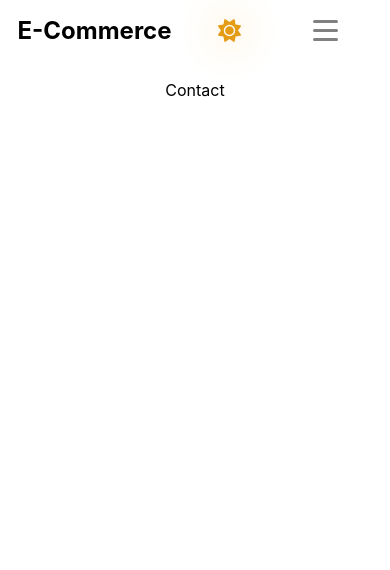
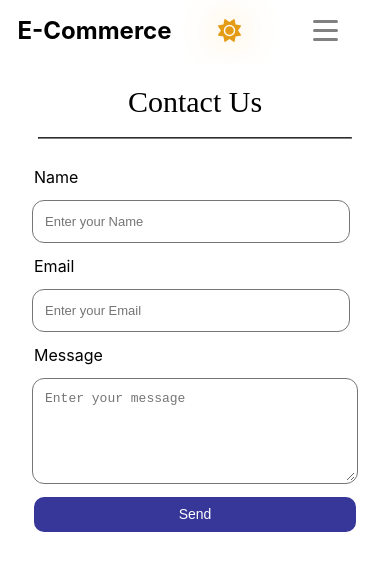
Before and after one commit to DhanekulaYaswanth/e-commerce, a React (Create React App) app: page /e-commerce/contact in a window 390 px wide. Shown: the top 570 px of the page. Built offline with nearby package versions, Linux system fonts and the light colour scheme.

Commit message:
added Contact form

```diff
--- a/src/App.css
+++ b/src/App.css
@@ -2,3 +2,8 @@
   text-align: center;
   height: 100vh;
 }
+
+
+::-webkit-scrollbar {
+  display: none;
+}
--- a/src/App.js
+++ b/src/App.js
@@ -19,13 +19,13 @@ function App() {
       <BrowserRouter basename="/e-commerce">
         <Routes>
           <Route path='/' element={<Menu theme={theme} settheme={settheme}/>}>
-            <Route index path='/' element={<Home/>}/>
-            <Route path='/Products' element={<Products/>}/>
-            <Route path='/about' element={<About/>}/>
-            <Route path='/contact' element={<Contact/>}/>
-            <Route path='/login' element={<Login/>}/>
-            <Route path='/register' element={<Register/>}/>
-            <Route path='/cart' element={<Cart/>}/>
+            <Route index path='/' element={<Home theme={theme} settheme={settheme}/>}/>
+            <Route path='/Products' element={<Products theme={theme} settheme={settheme}/>}/>
+            <Route path='/about' element={<About theme={theme} settheme={settheme}/>}/>
+            <Route path='/contact' element={<Contact theme={theme} settheme={settheme}/>}/>
+            <Route path='/login' element={<Login theme={theme} settheme={settheme}/>}/>
+            <Route path='/register' element={<Register theme={theme} settheme={settheme}/>}/>
+            <Route path='/cart' element={<Cart theme={theme} settheme={settheme}/>}/>
           </Route>
         </Routes>
       </BrowserRouter>
--- a/src/Components/Contact/Contact.css
+++ b/src/Components/Contact/Contact.css
@@ -0,0 +1,238 @@
+.ContactContainer{
+    height: 100%;
+    width: 100%;
+    display: flex;
+    flex-direction: column;
+    align-items: center;
+}
+
+
+.Contacttitle{
+    font-size: 50px;
+    font-family:cursive;
+    font-weight: 500;
+}
+
+hr{
+    width: 80%;
+    border-color: gray;
+}
+
+
+.contactform{
+    margin-top: 50px;
+    display: flex;
+    flex-direction: column;
+    gap: 30px;
+}
+
+.input,.darkinput{
+    display: flex;
+    flex-direction: column;
+    align-items: flex-start;
+    gap: 20px;
+}
+
+
+.input>label{
+    font-size: 26px;
+}
+
+
+.input>[type='text'],.input>[type='email']{
+    width: 600px;
+    height: 50px;
+    font-size: 20px;
+    border-radius: 10px;
+    padding-left: 10px;
+    transition: .4s;
+    outline: 1px solid rgb(118, 118, 118);
+    outline-offset: 1px;
+    border: 1px solid transparent;
+    background-color: transparent;
+}
+
+
+.input>textarea{
+    width: 600px;
+    min-width: 600px;
+    max-width: 600px;
+    height: 100px;
+    max-height: 100px;
+    min-height: 100px;
+    border-radius: 10px;
+    font-size: 20px;
+    padding: 10px;
+    transition: .4s;
+    outline: 1px solid rgb(118, 118, 118);
+    outline-offset: 1px;
+    border: 1px solid transparent;
+    background-color: transparent;
+}
+
+
+.contactsend{
+    width: 100%;
+    height: 50px;
+    border-radius: 10px;
+    cursor: pointer;
+    font-size: 23px;
+    color: #fff;
+    font-weight: 500;
+    background-color: rgb(55, 55, 154);
+    border: 1px solid transparent;
+    transition: .4s;
+}
+
+
+.contactsend:hover{
+    background-color: black;
+    border: 1px solid white;
+}
+
+
+
+.input>[type='text']:focus,.input>[type='email']:focus,.input>textarea:focus{
+    outline-offset: 10px;
+    outline-color: transparent;
+    border: 1px solid black;
+}
+
+
+.darkinput>[type='text'],.darkinput>[type='email'],.darkinput>textarea{
+    color: #fff;
+}
+
+
+.darkinput>[type='text']:focus,.darkinput>[type='email']:focus,.darkinput>textarea:focus{
+    border: 1px solid #fff;
+}
+
+
+
+@media (max-width:800px) {
+    .Contacttitle{
+        font-size: 40px;
+        margin-bottom: 10px;
+    }
+    .input>[type='text'],.input>[type='email']{
+        width: 500px;
+    }
+    .input>textarea{
+        width: 500px;
+        min-width: 500px;
+        max-width: 500px;
+    }
+
+}
+
+@media (max-width:600px) {
+    .Contacttitle{
+        font-size: 35px;
+        margin-bottom: 10px;
+    }
+
+    .input>[type='text'],.input>[type='email']{
+        width: 500px;
+    }
+    .input>textarea{
+        width: 490px;
+        min-width: 490px;
+        max-width: 490px;
+    }
+
+}
+
+
+
+
+@media (max-width:550px) {
+    .Contacttitle{
+        font-size: 30px;
+        margin-bottom: 10px;
+    }
+
+
+    .contactform{
+        margin-top: 20px;
+        gap: 15px;
+    }
+
+    .input{
+        gap: 15px;
+    }
+
+    .input>label{
+        font-size: 16px;
+    }
+
+
+    .input>[type='text'],.input>[type='email']{
+        width: 300px;
+        height: 35px;
+        font-size: 13px;
+    }
+
+
+    .input>textarea{
+        font-size: 13px;
+        width: 300px;
+        min-width: 300px;
+        max-width: 300px;
+        height: 80px;
+        min-height: 80px;
+        max-height: 80px;
+    }
+
+    .contactsend{
+        font-size: 14px;
+        height: 35px;
+    }
+}
+
+
+
+@media (max-width:350px) {
+    .Contacttitle{
+        font-size: 26px;
+        margin-bottom: 10px;
+    }
+
+
+    .contactform{
+        margin-top: 20px;
+        gap: 15px;
+    }
+
+    .input{
+        gap: 10px;
+    }
+
+    .input>label{
+        font-size: 12px;
+    }
+
+
+    .input>[type='text'],.input>[type='email']{
+        width: 200px;
+        height: 30px;
+        border-radius: 5px;
+        font-size: 10px;
+    }
+
+
+    .input>textarea{
+        font-size: 10px;
+        width: 200px;
+        min-width: 200px;
+        max-width: 200px;
+        height: 50px;
+        min-height: 50px;
+        max-height: 50px;
+    }
+
+    .contactsend{
+        font-size: 14px;
+        height: 30px;
+    }
+}
--- a/src/Components/Contact/Contact.js
+++ b/src/Components/Contact/Contact.js
@@ -1,10 +1,27 @@
 import React from "react";
+import './Contact.css';
 
-
-function Contact(){
+function Contact(props){
+    const {theme,settheme} = props;
     return(
-        <div>
-            Contact
+        <div className="ContactContainer">
+            <h1 className="Contacttitle">Contact Us</h1>
+            <hr/>
+            <form className="contactform">
+                <div className={theme?"darkinput input":"input"}>
+                    <label>Name</label>
+                    <input type="text" placeholder="Enter your Name"/>
+                </div>
+                <div className={theme?"darkinput input":"input"}>
+                    <label>Email</label>
+                    <input type="email" placeholder="Enter your Email"/>
+                </div>
+                <div className={theme?"darkinput input":"input"}>
+                    <label>Message</label>
+                    <textarea placeholder="Enter your message"/>
+                </div>
+                <button className="contactsend">Send</button>
+            </form>
         </div>
     )
 }
--- a/src/Components/Menu/Menu.css
+++ b/src/Components/Menu/Menu.css
@@ -241,6 +241,37 @@
 
 
 .lightbtn{
+    display: flex;
+    border: 1px solid;
+    gap: 6px;
+    height: 50px;
+    width: 120px;
+    justify-content: center;
+    align-items: center;
+    text-decoration: none;
+    border-radius: 10px;
+    font-size: 20px;
+    font-weight: 600;
+    transition: .4s;
+    transform-origin: left;
+    color: #c5c5c5;
+}
+
+
+.lightbtnactive{
+    display: flex;
+    border: 1px solid;
+    gap: 6px;
+    height: 50px;
+    width: 120px;
+    justify-content: center;
+    align-items: center;
+    text-decoration: none;
+    border-radius: 10px;
+    font-size: 20px;
+    font-weight: 600;
+    transition: .4s;
+    transform-origin: left;
     color: #c5c5c5;
 }
 
@@ -258,6 +289,11 @@
 
 
 
+
+.Outlet{
+    width: 100%;
+    height: 100%;
+}
 
 
 @media (max-width:1400px) {
@@ -331,7 +367,7 @@
         flex-wrap: wrap;
     }
 
-    .button{
+    .button,.lightbtn,.lightbtnactive{
         font-size: 18px;
     }
 
@@ -349,7 +385,7 @@
         height: 380px;
     }
     .Menu{
-        height: 80px;
+        height: 70px;
     }
     .logolink{
         font-size: 12px;
@@ -361,7 +397,7 @@
         font-size: 16px;
     }
 
-    .button{
+    .button,.lightbtn,.lightbtnactive{
         height: 40px;
         width: 110px;
         font-size: 16px;
@@ -413,7 +449,7 @@
         font-size: 16px;
     }
 
-    .button{
+    .button,.lightbtn,.lightbtnactive{
         height: 40px;
         width: 110px;
         font-size: 16px;
--- a/src/Components/Menu/Menu.js
+++ b/src/Components/Menu/Menu.js
@@ -55,17 +55,17 @@ function Menu(props){
                 </ul>
                 <div className="user">
                     <label>
-                        <NavLink to='/login' className={activePage === '/login' ? theme?'lightbtnactive button':'btnactive  button' : theme?'button lightbtn':'button'}>
+                        <NavLink to='/login' className={activePage === '/login' ? theme?'lightbtnactive':'btnactive  button' : theme?'lightbtn':'button'}>
                             <FontAwesomeIcon icon={faArrowRightToBracket}/> Login
                         </NavLink>
                     </label>
                     <label>
-                        <NavLink to='/register' className={activePage === '/register' ? theme?'lightbtnactive button':'btnactive  button' : theme?'button lightbtn':'button'}>
+                        <NavLink to='/register' className={activePage === '/register' ? theme?'lightbtnactive':'btnactive  button' : theme?'lightbtn':'button'}>
                             <FontAwesomeIcon icon={faUserPlus}/> Register
                         </NavLink>
                     </label>
                     <label>
-                        <NavLink to='/cart' className={activePage === '/cart' ? theme?'lightbtnactive button':'btnactive  button' : theme?'button lightbtn':'button'}>
+                        <NavLink to='/cart' className={activePage === '/cart' ? theme?'lightbtnactive':'btnactive  button' : theme?'lightbtn':'button'}>
                             <FontAwesomeIcon icon={faCartShopping}/> Cart
                         </NavLink>
                     </label>
```
